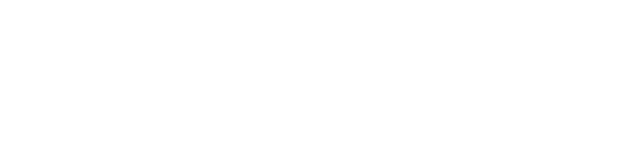
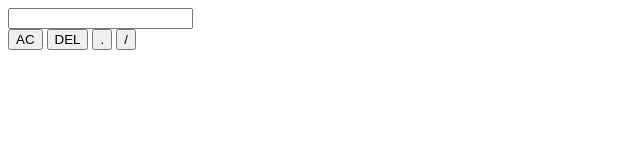
Before and after one commit to DeepCode-01/JavaScript-projects-, a plain HTML site: page Calculator/index.html in a window 1280 px wide. Shown: the whole page, without its empty margins (0-640 px from the left). Drawn offline with Linux system fonts and the light colour scheme.

Commit message:
css added

```diff
--- a/Calculator/index.html
+++ b/Calculator/index.html
@@ -6,6 +6,22 @@
     <title>Calculator</title>
 </head>
 <body>
+    <div class="container">
+        <div class="calculator">
+            <form action="">
+                <div>
+                    <input type="text" name="display">
+                </div>
+                <div>
+                    <input type="button" value="AC">
+                    <input type="button" value="DEL">
+                    <input type="button" value=".">
+                    <input type="button" value="/">
 
+                </div>
+            </form>
+        </div>
+
+    </div>
 </body>
 </html>
--- a/Calculator/styles.css
+++ b/Calculator/styles.css
@@ -0,0 +1,22 @@
+@import url('https://fonts.googleapis.com/css2?family=Roboto:ital,wght@0,100;0,300;0,400;0,500;0,700;0,900;1,100;1,300;1,400;1,500;1,700;1,900&display=swap');
+
+* {
+    margin: 0;
+    padding: 0;
+    box-sizing: border-box;
+    font-family: "Roboto";
+
+}
+.container{
+    width: 100%;
+    height: 100vh;
+    background: #e3f9ff;
+    display: flex;
+    align-items: center;
+    justify-content: center;
+}
+.calculator{
+    background: #3a4452;
+    padding: 20px;
+    border-radius: 10px;
+}
```
